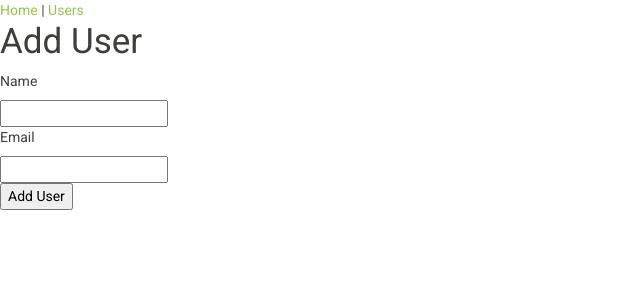
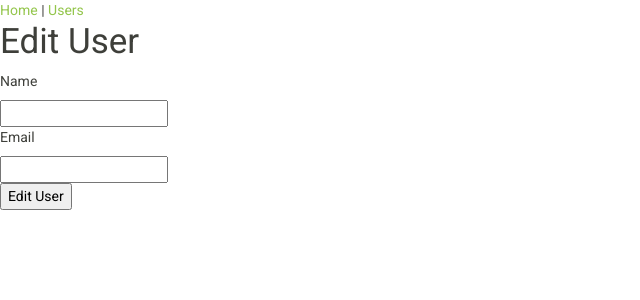
Before and after one commit to bforbis/athena-watertown, a React (Create React App) app: page /user/1 in a window 1280 px wide. Shown: the top 300 px of the page, without its empty margins (0-640 px from the left). Built offline with nearby package versions, Linux system fonts and the light colour scheme; no server answers.

Commit message:
Add edit user

```diff
--- a/src/App.tsx
+++ b/src/App.tsx
@@ -4,7 +4,7 @@ import Nav from './Nav';
 import Users from './Users';
 import ManageUser from './ManageUser';
 import { Route } from 'react-router-dom';
-import { User, getUsers, deleteUser, addUser } from './api/users';
+import { User, getUsers, deleteUser, addUser, editUser } from './api/users';
 
 function App(): JSX.Element {
   const [users, setUsers] = useState<User[]>([]);
@@ -19,9 +19,17 @@ function App(): JSX.Element {
     setUsers(newUsers);
   }
 
-  async function addNewUser(user: Omit<User, 'id'>): Promise<void> {
+  async function handleAddUser(user: Omit<User, 'id'>): Promise<void> {
     const newUser = await addUser(user);
     setUsers([...users, newUser]);
+  }
+
+  async function handleEditUser(changedUser: User): Promise<void> {
+    await editUser(changedUser);
+    const newUsers = users.map(user =>
+      user.id === changedUser.id ? changedUser : user
+    );
+    setUsers(newUsers);
   }
 
   return (
@@ -33,8 +41,14 @@ function App(): JSX.Element {
         render={props => <Users users={users} deleteUser={handleDelete} />}
       />
       <Route
-        path="/user/:id?"
-        render={props => <ManageUser addNewUser={addNewUser} />}
+        path="/user/:userId?"
+        render={props => (
+          <ManageUser
+            users={users}
+            onAddUser={handleAddUser}
+            onEditUser={handleEditUser}
+          />
+        )}
       />
     </>
   );
--- a/src/ManageUser.tsx
+++ b/src/ManageUser.tsx
@@ -1,34 +1,64 @@
-import React, { useState } from 'react';
+import React, { useState, useEffect } from 'react';
 import { User } from './api/users';
 import { Redirect, useRouteMatch } from 'react-router-dom';
 import Input from './Input';
 
+// Our input here could be a new user with no ID, so let's copypasta some stackoverflow
+//stackoverflow.com/questions/43159887/make-a-single-property-optional-in-typescript
+type PartialBy<T, K extends keyof T> = Omit<T, K> & Partial<Pick<T, K>>;
+type InputUser = PartialBy<User, 'id'>;
+
+// And a function to distinguish add from edit users
+function isEditableUser(user: InputUser | User): user is User {
+  return typeof user.id === 'number';
+}
+
 interface ManageUserProps {
-  addNewUser: (user: Omit<User, 'id'>) => Promise<void>;
+  users: User[];
+  onAddUser: (user: Omit<User, 'id'>) => Promise<void>;
+  onEditUser: (user: User) => Promise<void>;
 }
-const ManageUser: React.FC<ManageUserProps> = props => {
+const ManageUser: React.FC<ManageUserProps> = ({
+  users,
+  onAddUser,
+  onEditUser
+}) => {
   const match = useRouteMatch<{ userId: string }>(); // info about the matching URL
   const userId = match ? match.params.userId : undefined;
 
-  const [user, setUser] = useState<Omit<User, 'id'>>({ name: '', email: '' });
+  const [user, setUser] = useState<InputUser>({ name: '', email: '' });
   const [saveCompleted, setSaveCompleted] = useState(false);
+
+  useEffect(() => {
+    if (userId) {
+      const userToEdit = users.find(user => user.id === parseInt(userId, 10));
+      if (userToEdit) {
+        setUser(userToEdit);
+      } else {
+        // TODO show 404 if the userId doesn't exist
+      }
+    }
+  }, [users, userId]);
 
   async function handleSubmit(event: React.FormEvent): Promise<void> {
     event.preventDefault(); // Stop browser from posting
-    if (user.email && user.name) {
-      await props.addNewUser(user);
-      setSaveCompleted(true);
+    // Make sure we have email/name set
+    if (!user.email || !user.name) {
+      return;
     }
+    isEditableUser(user) ? await onEditUser(user) : await onAddUser(user);
+    setSaveCompleted(true);
   }
 
   function handleChange(event: React.ChangeEvent<HTMLInputElement>): void {
     setUser({ ...user, [event.target.id]: event.target.value });
   }
 
+  const actionLabel = userId ? 'Edit' : 'Add';
   return (
     <>
       {saveCompleted && <Redirect to="/users" />}
-      <h1>Add User</h1>
+      <h1>{actionLabel} User</h1>
       <form onSubmit={handleSubmit}>
         <Input
           id="name"
@@ -43,7 +73,7 @@ const ManageUser: React.FC<ManageUserProps> = props => {
           value={user.email}
           onChange={handleChange}
         />
-        <input type="submit" value="Add User" />
+        <input type="submit" value={`${actionLabel} User`} />
       </form>
     </>
   );
```
